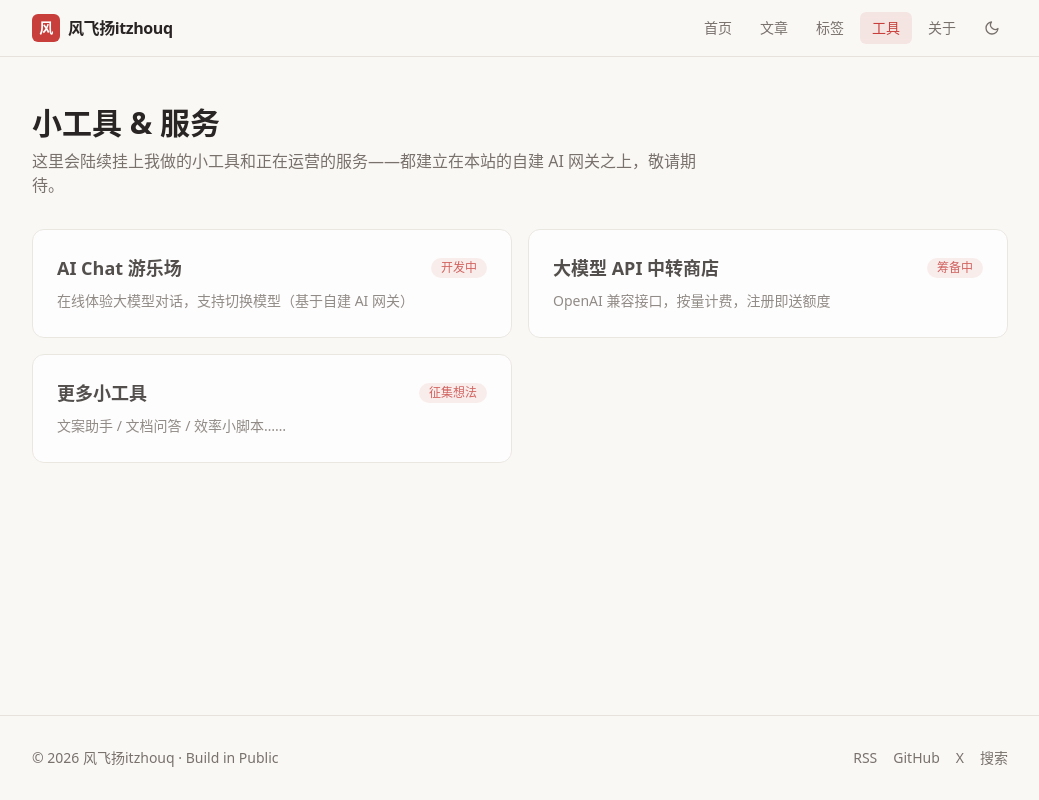
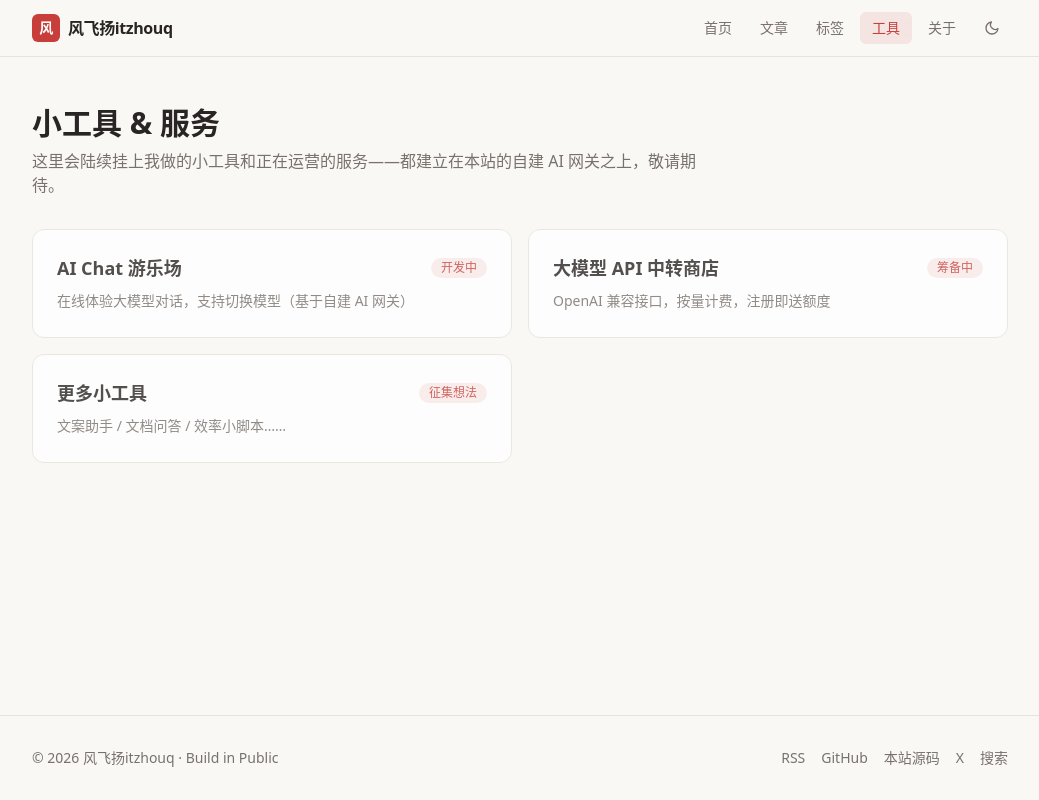
Before and after one commit to itzhouq/personal-blog, a Next.js app: page /tools in a window 1280 px wide. Shown: the whole page, without its empty margins (120-1159 px from the left). Built offline with nearby package versions, Linux system fonts and the light colour scheme.

Commit message:
feat: 页脚新增本站源码外链，仓库 About 绑定主页 itzhouq.cn

```diff
--- a/components/Footer.tsx
+++ b/components/Footer.tsx
@@ -15,6 +15,9 @@ export default function Footer() {
           <a href={site.social.github} target="_blank" rel="noreferrer" className="transition-colors hover:text-[var(--accent)]">
             GitHub
           </a>
+          <a href={site.social.repo} target="_blank" rel="noreferrer" className="transition-colors hover:text-[var(--accent)]">
+            本站源码
+          </a>
           <a href={site.social.x} target="_blank" rel="noreferrer" className="transition-colors hover:text-[var(--accent)]">
             X
           </a>
--- a/site.config.ts
+++ b/site.config.ts
@@ -17,6 +17,8 @@ export const site = {
   social: {
     github: "https://github.com/itzhouq",
     x: "https://x.com/itzhouq2026",
+    /** 本站源码仓库（页脚外链） */
+    repo: "https://github.com/itzhouq/personal-blog",
   },
   nav: [
     { href: "/", label: "首页" },
```
